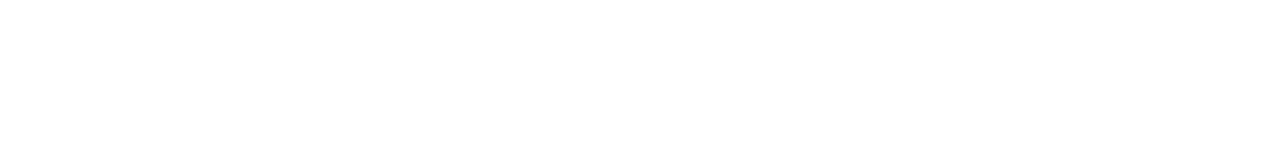
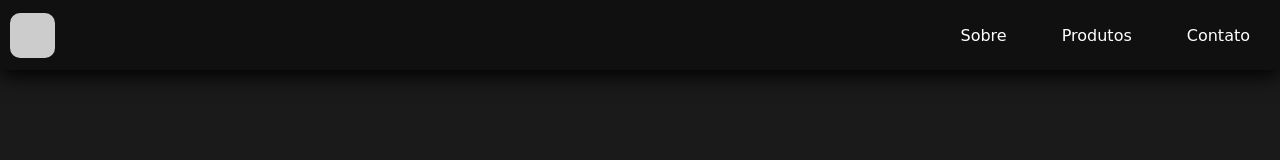
Before and after one commit to WallisonRP/responsive_design, a plain HTML site: page Flex/responsive-layout/index.html in a window 1280 px wide. Drawn offline with Linux system fonts and the light colour scheme; a web font is replaced by a local one.

Commit message:
create style and menu flex

```diff
--- a/Flex/responsive-layout/index.html
+++ b/Flex/responsive-layout/index.html
@@ -7,8 +7,20 @@
   <title>Document</title>
   <link rel="stylesheet" href="style.css">
   <link rel="stylesheet" href="style2.css">
+  <link rel="preconnect" href="https://fonts.googleapis.com">
+  <link rel="preconnect" href="https://fonts.gstatic.com" crossorigin>
+  <link href="https://fonts.googleapis.com/css2?family=MuseoModerno:wght@100;200;300;400;500;600;700;800;900&display=swap" rel="stylesheet">
 </head>
 <body>
 
+  <header>
+    <div class="logo"></div>
+    <ul class="menu">
+      <li><a href="#">Sobre</a></li>
+      <li><a href="#">Produtos</a></li>
+      <li><a href="#">Contato</a></li>
+    </ul>
+  </header>
+
 </body>
 </html>
--- a/Flex/responsive-layout/style.css
+++ b/Flex/responsive-layout/style.css
@@ -0,0 +1,50 @@
+* {
+  padding: 0;
+  margin: 0;
+  box-sizing: border-box;
+  font-family: 'MuseoModerno', cursive;
+}
+
+body {
+  width: 100%;
+  height: 100vh;
+  background-color: #1a1a1a;
+}
+
+.logo {
+  width: 45px;
+  height: 45px;
+  border-radius: 10px;
+  background-color: #ccc;
+}
+
+header {
+  display: flex;
+  align-items: center;
+  justify-content: space-between;
+  flex-wrap: wrap;
+  width: 100%;
+  height: 70px;
+  background-color: #101010;
+  padding: 10px;
+  box-shadow: 0px 5px 20px #000;
+}
+
+.menu {
+  display: flex;
+  list-style: none;
+}
+
+.menu li a {
+  text-decoration: none;
+  color: #fff;
+  display: block;
+  padding: 10px 20px;
+  margin-left: 15px;
+  border-radius: 10px;
+}
+
+.menu li a:hover {
+  background-color: #333;
+
+}
```
